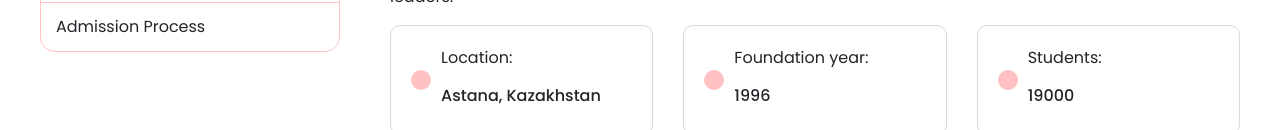
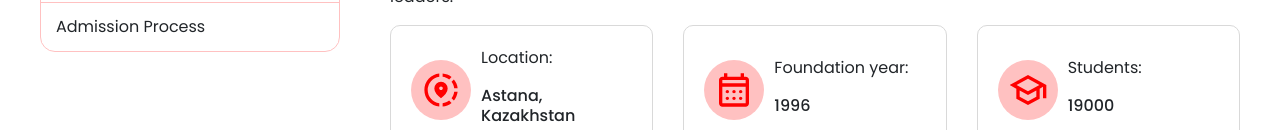
Before and after one commit to fuckence/uninroll, a React (Create React App) app: page /universities/ENU in a window 1280 px wide. Shown: the part 822-952 px from the top of the page. Built offline with nearby package versions, Linux system fonts and the light colour scheme; no server answers.

Commit message:
svg redit

```diff
--- a/src/components/InfoWrapItem/InfoWrapItem.js
+++ b/src/components/InfoWrapItem/InfoWrapItem.js
@@ -1,17 +1,26 @@
 import React from 'react'
 import { ReactSVG } from 'react-svg';
 import './InfoWrapItem.css'
+import locationIcon from '../../resources/location_icon.svg';
+import calendarIcon from '../../resources/calendar_icon.svg';
+import schoolIcon from '../../resources/school_icon.svg';
 
 export default function InfoWrapItem({uni_info, uni_info2, icon}) {
-  return (
+    const iconMap = {
+        'location_icon.svg': locationIcon,
+        'calendar_icon.svg': calendarIcon,
+        'school_icon.svg': schoolIcon
+      };
+
+    return (
         <div className='info-wrap-item'>
             <div className='icon-background'>
-                <ReactSVG src={require(`../../../public/static/media/${icon}`)} />
+                <ReactSVG src={iconMap[icon]} />
             </div>
             <div className='wrap-item-text'>
                 <p>{uni_info}</p>
                 <h6>{uni_info2}</h6>
             </div>
         </div>
-  )
+    )
 }
```
